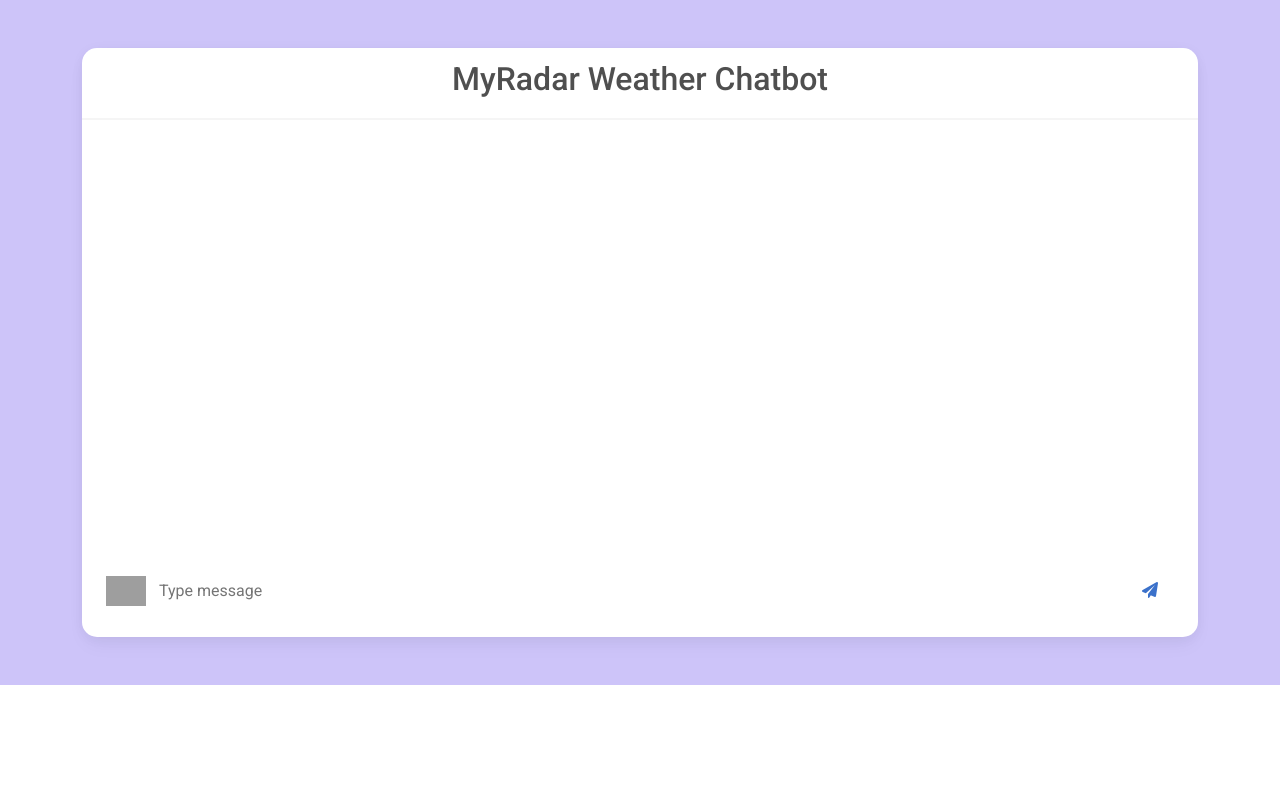
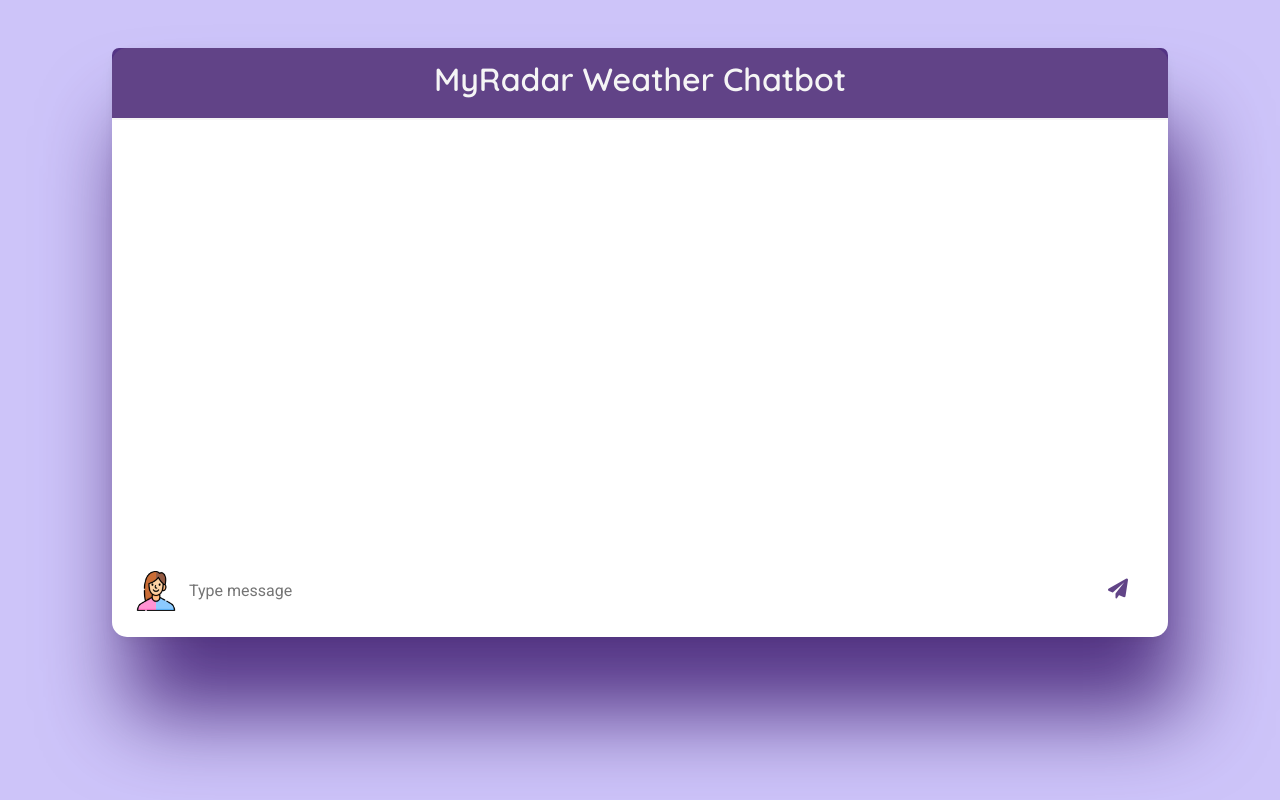
Before and after one commit to trevor2718/gpt3-weatherbot, a Flask app: page / in a window 1280 px wide. Run offline with Flask 2, Linux system fonts and the light colour scheme; parts of the project's set-up code (start-up, migrations or seed data) failed here and were passed over; some libraries are stand-ins or nearby versions; grey boxes are pictures that could not be loaded.

Commit message:
GUI and prompt changes

````diff
--- a/convert_dataset.py
+++ b/convert_dataset.py
@@ -150,6 +150,15 @@
 
             df=pd.DataFrame(pf)
             df.columns=columns_name()
+
+            # add atcf_id
+            atcf_id_list = []
+            for index, row in enumerate(df.iterrows()):
+
+                cur_row = row[1]
+                atcf_id = f'{cur_row["basin"].strip()}{(cur_row["atcf_cyclone_number_for_that_year"].strip())}{cur_row["year"]}'
+                atcf_id_list.append( atcf_id )
+            df.insert(loc=0, column='atcf_id', value=atcf_id_list)
             df.to_csv(new_filepath)
             print(df.shape)
             return new_filepath
--- a/myradar_utils.py
+++ b/myradar_utils.py
@@ -204,7 +204,7 @@
 # takes user's query and outputs the prompt
 def create_hurdat_prompt(user_query):
     print("using data from => ", latest_csv_file)
-    column_names = "index, basin, atcf_cyclone_number_for_that_year, name, year, month, day, hours_in_utc, minutes_in_utc, record_identifier, record_identifier_desc, status_of_system, status_of_system_desc, latitude, longitude, maximum_sustained_wind_in_knots, minimum_pressure_in_millibars,location_name,location_country,location_region"
+    column_names = "index, atcf_id, basin, atcf_cyclone_number_for_that_year, name, year, month, day, hours_in_utc, minutes_in_utc, record_identifier, record_identifier_desc, status_of_system, status_of_system_desc, latitude, longitude, maximum_sustained_wind_in_knots, minimum_pressure_in_millibars,location_name,location_country,location_region"
 
     prompt = f"""
 Below are the HURDAT2 CSV database columns loaded into dataframe.
@@ -212,11 +212,11 @@
 {column_names}
 Sample Dataframe data:
 {column_names}
-53346,AL,17,ROSE,2021,9,22,0,0,,,TS,Tropical cyclone of tropical storm intensity (34-63 knots),22.7,-37.7,35.0,1008.0,North Atlantic Ocean,,
-53347,AL,17,ROSE,2021,9,22,0,60,,,TD,Tropical cyclone of tropical depression intensity (< 34 knots),23.1,-38.1,30.0,1009.0,North Atlantic Ocean,,
-53536,AL,02,2022,BONNIE,2022,7,2,0,30,L,Landfall (center of system crossing a coastline),TS,Tropical cyclone of tropical storm intensity (34-63 knots),11.0,-83.8,50.0,996.0,Bluefields,Nicaragua,Rio San Juan
-53537,AL,02,2022,BONNIE,2022,7,2,0,60,,,TS,Tropical cyclone of tropical storm intensity (34-63 knots),11.1,-84.5,40.0,1000.0,San Carlos,Nicaragua,Rio San Juan
-53575,AL,03,2022,COLIN,2022,7,2,0,0,,,TS,Tropical cyclone of tropical storm intensity (34-63 knots),32.5,-80.4,35.0,1011.0,Colleton County,United States,South Carolina
+53346,AL172021,AL,17,ROSE,2021,9,22,0,0,,,TS,Tropical cyclone of tropical storm intensity (34-63 knots),22.7,-37.7,35.0,1008.0,North Atlantic Ocean,,
+53347,AL172021,AL,17,ROSE,2021,9,22,0,60,,,TD,Tropical cyclone of tropical depression intensity (< 34 knots),23.1,-38.1,30.0,1009.0,North Atlantic Ocean,,
+53536,AL022022,AL,02,2022,BONNIE,2022,7,2,0,30,L,Landfall (center of system crossing a coastline),TS,Tropical cyclone of tropical storm intensity (34-63 knots),11.0,-83.8,50.0,996.0,Bluefields,Nicaragua,Rio San Juan
+53537,AL022022,AL,02,2022,BONNIE,2022,7,2,0,60,,,TS,Tropical cyclone of tropical storm intensity (34-63 knots),11.1,-84.5,40.0,1000.0,San Carlos,Nicaragua,Rio San Juan
+53575,AL022022,AL,03,2022,COLIN,2022,7,2,0,0,,,TS,Tropical cyclone of tropical storm intensity (34-63 knots),32.5,-80.4,35.0,1011.0,Colleton County,United States,South Carolina
 Dataframe details:
     - Name of the cyclones are in the `name` column.
     - Name of the location is in the `location_name` column.
@@ -227,7 +227,7 @@
     - Never use `record_identifier` column.
     - 'HU', 'TS', 'TD', 'EX', 'SD', 'SS', 'LO', 'WV' and 'DB' are denoted in the `status_of_system` column.
     - 'atcf_cyclone_number_for_that_year' column denotes the cyclone number for that year.
-    - All of the entries in `status_of_system` column except 'DB' and 'WV' are cyclone.
+    - All of the entries in `status_of_system` column except 'DB' and 'WV' are cyclone `DB` denotes Disturbance and `WV` denotes Tropical Wave.
 Coding Instructions:
     - Data is there in the pandas dataframe and dataframe is defined as `df`.
     - Do not provide any written description or interpretation of the code.
@@ -236,6 +236,8 @@
     - Current year is {datetime.datetime.now().year}.
     - Include `year` column in each response wherever necessary.
     - Provide year along with the cyclone names.
+    - Maximum the speed cyclone has the stronger the cyclone is this is also right for Disturbance and Tropical Wave .
+    - Add `.groupby(['year','atcf_cyclone_number_for_that_year'])['name'].first().tolist()` query when there is calculation of cyclone number in any User Query if not present.
     - Strictly reply the code in print statement, if User Query is not related to HURDAT2 return 'print("cant_find")'.
 Examples:
     - User query: Names of cyclones hits in any year.
@@ -246,6 +248,8 @@
     print(len(df.loc[(df['year'].between(1851, 1858)) & (df['record_identifier']=='L')].groupby(['year','atcf_cyclone_number_for_that_year'])['name'].first().tolist()))
     - When was KEITH hit?
     print(list(df[df['name']=='KEITH']['year'].unique()))
+    - Is hurrican ALLEN stronger than WILMA?
+    print(df.loc[(df['name']=='ALLEN') & (df['status_of_system'].isin(['HU', 'TS', 'TD', 'EX', 'SD', 'SS', 'LO']))]['maximum_sustained_wind_in_knots'].max() > df.loc[(df['name']=='WILMA') & (df['status_of_system'].isin(['HU', 'TS', 'TD', 'EX', 'SD', 'SS', 'LO']))]['maximum_sustained_wind_in_knots'].max())
 Consider the Examples style code while generating new code for user query.
 Use above 'Dataframe Columns', 'Sample data', 'Dataframe details' and follow the 'Coding Instructions' strictly to generate only python code.
 User Query: {user_query}"""
@@ -312,6 +316,15 @@
     - User query: when was KEITH hit?
     Dataframe Answer: [1988, 2000]
     Keith cyclone hit in the year 1988 and 2000.
+    - User query: Could I get a list with the names and ATCF ID?
+    Dataframe Answer:  [['TWELVE', 'AL122022'], ['JULIA', 'AL132022'], ['KARL', 'AL142022'], ['LISA', 'AL152022'], ['MARTIN', 'AL162022'], ['NICOLE', 'AL172022']]
+    The cyclone hits are as follow.
+    TWELVE AL122022
+    JULIA AL132022
+    KARL AL142022
+    LISA AL152022
+    MARTIN AL162022
+    NICOLE AL172022
 User query: {user_input}
 Dataframe Answer:
 {gpt3_output}"""
--- a/templates/chat_gpt.html
+++ b/templates/chat_gpt.html
@@ -26,26 +26,82 @@
   <script type="text/javascript" src="/static/js/notifyit.js"></script>
   <link rel="stylesheet" href="https://cdnjs.cloudflare.com/ajax/libs/prism/1.24.1/themes/prism.min.css" />
   <script src="https://cdnjs.cloudflare.com/ajax/libs/prism/1.24.1/prism.min.js"></script>
+
+  <link rel="preconnect" href="https://fonts.googleapis.com">
+  <link rel="preconnect" href="https://fonts.gstatic.com" crossorigin>
+  <link href="https://fonts.googleapis.com/css2?family=Quicksand:wght@300;500;600;700&display=swap" rel="stylesheet">
+  <link
+    rel="stylesheet"
+    href="https://cdnjs.cloudflare.com/ajax/libs/animate.css/4.1.1/animate.min.css"/>
   <style>
+    .card{
+      filter: drop-shadow(15px 77px 42px #2c055fbf);
+    }
     .card-header {
       display: flex !important;
       justify-content: space-between !important;
       align-items: center;
+      background: #2c055fbf;
+    }
+    .card-header h2 {
+      font-family: 'Quicksand', sans-serif;
+      font-weight: 600 !important;
+      color: whitesmoke;
     }
 
     code {
       font-family: 'Space Mono', monospace !important;
       font-size: 14px;
     }
+    .container{
+      max-width: 1080px !important;
+    }
+    .user {
+      color: black !important;
+      background: #FFAFBD;
+      background: -webkit-linear-gradient(to right, #ffc3a0, #FFAFBD);
+      background: linear-gradient(to right, #ffc3a0, #FFAFBD);
+    }
+    .new_chatbot{
+      background: #C9D6FF;
+      background: -webkit-linear-gradient(to right, #E2E2E2, #C9D6FF);
+      background: linear-gradient(to right, #E2E2E2, #C9D6FF);
+      color: black;
+    }
+    .fa-paper-plane{
+      color: #2c055fbf;
+      font-size: 20px;
+    }
+    .middle{
+      margin: auto 0%;
+    }
+    #chat-widget{
+      scroll-behavior: smooth;
+    }
+    #chat-widget::-webkit-scrollbar-track
+    {
+      border-radius: 10px;
+    }
+
+    #chat-widget::-webkit-scrollbar
+    {
+      width: 12px;
+    }
+
+    #chat-widget::-webkit-scrollbar-thumb
+    {
+      border-radius: 10px;
+      -webkit-box-shadow: inset 0 0 6px rgba(0,0,0,.3);
+    }
   </style>
 </head>
 
-<body>
-  <section style="background-color: #CDC4F9;">
+<body style="background-color: #CDC4F9;">
+  <section >
     <div class="container py-5">
 
-      <div class="row">
-        <div class="col-md-12">
+      <div class="row ">
+        <div class="col-md-12 middle">
 
           <div class="card" id="chat3" style="border-radius: 15px;">
 
@@ -66,36 +122,10 @@
 
                   <div id="chat-widget" class="pt-3 pe-3 overflow-auto" style="position: relative; max-height: 400px; ">
 
-                    {% for chat in data %}
-                    {% set display_time = chat['created'].split(' ') %}
-                    <div class="d-flex flex-row justify-content-end">
-                      <div>
-                        <p class="small p-2 me-3 mb-1 text-white rounded-3 bg-primary">{{chat['user_input']}}</p>
-                        <p class="small me-3 mb-3 rounded-3 text-muted">{{display_time[1]}}</p>
-                      </div>
-                      <img src="https://mdbcdn.b-cdn.net/img/Photos/new-templates/bootstrap-chat/ava1-bg.webp"
-                        alt="avatar 1" style="width: 45px; height: 100%;">
-                    </div>
-
-
-                    <div class="d-flex flex-row justify-content-start">
-                      <img src="https://mdbcdn.b-cdn.net/img/Photos/new-templates/bootstrap-chat/ava6-bg.webp"
-                        alt="avatar 1" style="width: 45px; height: 100%;">
-                      <div>
-                        <p class="small p-2 ms-3 mb-1 rounded-3" style="background-color: #f5f6f7;">
-                          {{chat['chatbot_reply']}}</p>
-                        <p class="small ms-3 mb-3 rounded-3 text-muted float-end">{{display_time[1]}}</p>
-                      </div>
-                    </div>
-
-                    {% endfor %}
-
-
-
                   </div>
 
                   <div class="text-muted d-flex justify-content-start align-items-center pe-3 pt-3 mt-2">
-                    <img src="https://mdbcdn.b-cdn.net/img/Photos/new-templates/bootstrap-chat/ava6-bg.webp"
+                    <img src="static/img/mix.png"
                       alt="avatar 3" style="width: 40px; height: 100%;">
                     <input type="text" class="form-control form-control-lg" id="exampleFormControlInput2"
                       placeholder="Type message">
@@ -174,7 +204,6 @@
         if (user_msg.trim() != "") {
           var d = new Date();
           var cur_time = d.toLocaleTimeString();
-
           await send_message(user_msg.trim());
           update_chat(user_msg, cur_time, "user");
 
@@ -218,10 +247,10 @@
           var key = "```";
 
           var all_index = [];
-          var chat = `<div class="d-flex flex-row justify-content-start">
-                      <img src="https://mdbcdn.b-cdn.net/img/Photos/new-templates/bootstrap-chat/ava6-bg.webp" alt="avatar 1" style="width: 45px; height: 100%;">
+          var chat = `<div class="d-flex flex-row justify-content-start animate__animated animate__headShake">
+                      <img src="static/img/chatbot.png" alt="avatar 1" style="width: 45px; height: 100%;">
                       <div>
-                        <p class="small p-2 ms-3 mb-1 rounded-3" style="background-color: #f5f6f7;">`
+                        <p class="new_chatbot small p-2 ms-3 mb-1 rounded-3" style="background-color: #f5f6f7;">`
 
           var index_occurence = chat_msg.indexOf(key, 0);
 
@@ -285,12 +314,12 @@
                       </div>
                     </div>`
         } else {
-          chat = `<div class="d-flex flex-row justify-content-end">
+          chat = `<div class="d-flex flex-row justify-content-end animate__animated animate__headShake">
                         <div>
-                          <p class="small p-2 me-3 mb-1 text-white rounded-3 bg-primary">${chat_msg}</p>
+                          <p class="user small p-2 me-3 mb-1 text-white rounded-3 bg-primary">${chat_msg}</p>
                           <p class="small me-3 mb-3 rounded-3 text-muted">${cur_time}</p>
                         </div>
-                        <img src="https://mdbcdn.b-cdn.net/img/Photos/new-templates/bootstrap-chat/ava1-bg.webp"
+                        <img src="static/img/mix.png"
                           alt="avatar 1" style="width: 45px; height: 100%;">
                       </div>`;
 
````
Also changed, not shown: static/img/chatbot.png (added), static/img/mix.png (added), static/img/pk-color-full-1100.jpg (deleted), static/img/pk-color-full-2048.jpg (deleted), static/img/pk-color-full-256.png (deleted), static/img/pk-color-full-512.png (deleted), static/img/pk-color-full-550.jpg (deleted), static/img/userAvatar.jpg (deleted).
